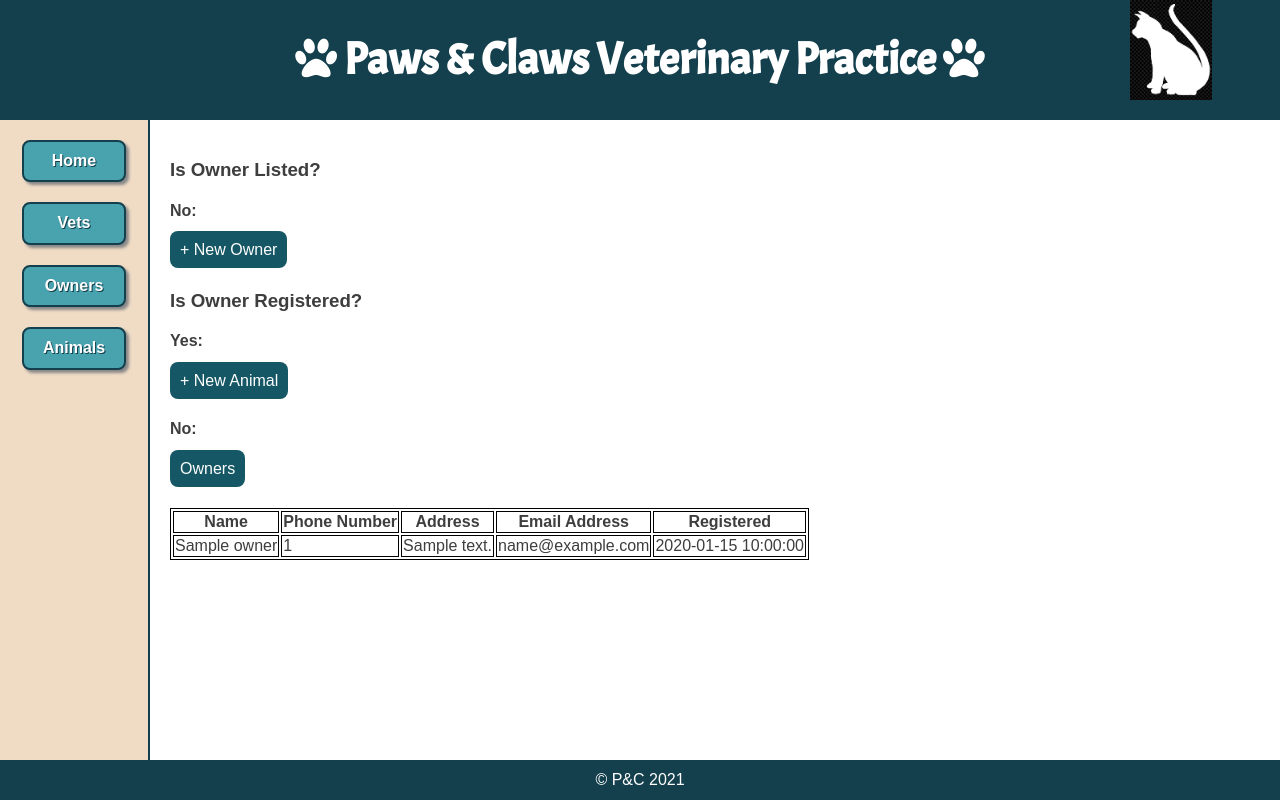
After one commit to Kirsten4/vet_management_app, a Flask app: template templates/owners/not-registered.html in a window 1280 px wide. The commit adds this page. Run offline with Flask 2, Linux system fonts and the light colour scheme; the template is opened without the code that fills it: most values are stand-ins (such as "Sample title", 1, 10 or a date in 2020).

Commit message:
check-in added

```diff
--- a/controllers/owners_controller.py
+++ b/controllers/owners_controller.py
@@ -70,3 +70,8 @@ def show(id):
     owner = owner_repository.select(id)
     animals = animal_repository.select_all_by_owner(owner)
     return render_template("owners/show.html", owner=owner, animals=animals)
+
+@owners_blueprint.route("/owners/registered")
+def check_owner_registered():
+    owners = owner_repository.select_all()
+    return render_template("owners/registered.html", owners=owners)
--- a/db/vet_database.sql
+++ b/db/vet_database.sql
@@ -26,5 +26,7 @@ CREATE TABLE animals(
     owner_id INT REFERENCES owners(id) ON DELETE CASCADE,
     treatment_notes TEXT,
     vet_id INT REFERENCES vets(id) ON DELETE CASCADE,
-    photo VARCHAR(255)
+    photo VARCHAR(255),
+    checked_in_time VARCHAR(255),
+    checked_out_time VARCHAR(255)
 );
--- a/models/animal.py
+++ b/models/animal.py
@@ -1,6 +1,6 @@
 class Animal:
 
-    def __init__(self, name, date_of_birth, type_of_animal, owner, treatment_notes, vet, photo=None, id=None):
+    def __init__(self, name, date_of_birth, type_of_animal, owner, treatment_notes, vet, photo=None, checked_in_time=None, checked_out_time=None, id=None):
         self.name = name
         self.date_of_birth = date_of_birth
         self.type_of_animal = type_of_animal
@@ -8,4 +8,6 @@ class Animal:
         self.treatment_notes = treatment_notes
         self.vet = vet
         self.photo = photo
+        self.checked_in_time = checked_in_time
+        self.checked_out_time = checked_out_time
         self.id = id
--- /dev/null
+++ b/templates/owners/not-registered.html
@@ -0,0 +1,38 @@
+{% extends 'base.html' %}
+{% block content %}
+<h3>Is Owner Listed?</h3>
+<h4>No:</h4>
+<div class="submit-form">
+    <a href="/owners/new">+ New Owner</a>
+</div>
+<h3>Is Owner Registered?</h3>
+<h4>Yes:</h4>
+    <div class="submit-form">
+        <a href="/animals/new">+ New Animal</a>
+    </div>
+<h4>No:</h4>
+    <div class="submit-form">
+        <a href="/owners">Owners</a>
+    </div>
+<table>
+    <tr>
+        <th>Name</th>
+        <th>Phone Number</th>
+        <th>Address</th>
+        <th>Email Address</th>
+        <th>Registered</th>
+
+    </tr>
+
+    {% for owner in owners %}
+    <tr>
+        <td>{{ owner.name }}</td>
+        <td>{{ owner.phone_number }}</td>
+        <td>{{ owner.address }}</td>
+        <td>{{ owner.email_address }}</td>
+        <td>{{ owner.registered }}</td>
+
+    </tr>
+    {% endfor %}
+</table>
+{% endblock content %}
```
Also changed, not shown: controllers/animals_controller.py (+19 -4 lines), repositories/animal_repository.py (+18 -4 lines), templates/animals/index.html (+8 -4 lines).
